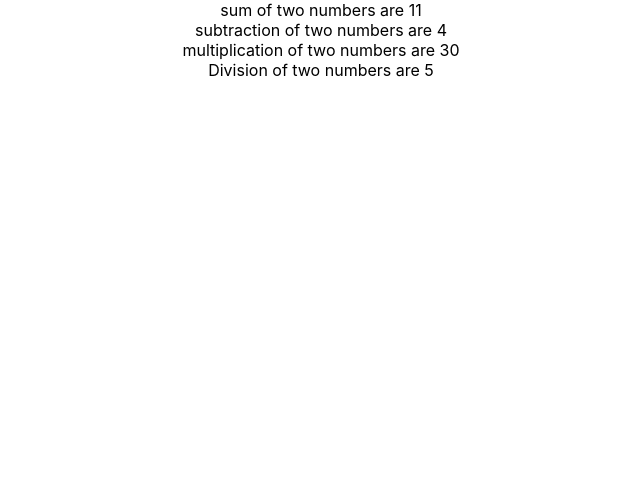
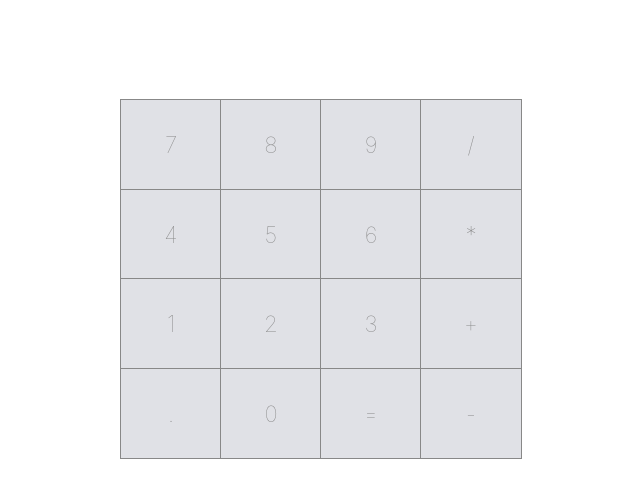
Before and after one commit to Reetika12/webOasis-Calculator-app, a React (Create React App) app: page / in a window 1280 px wide. Shown: the top 498 px of the page, without its empty margins (319-959 px from the left). Built offline with nearby package versions, Linux system fonts and the light colour scheme.

Commit message:
implemented structure of calculator

```diff
--- a/package.json
+++ b/package.json
@@ -3,6 +3,7 @@
   "version": "0.1.0",
   "private": true,
   "dependencies": {
+    "@material-ui/core": "^4.11.3",
     "@testing-library/jest-dom": "^5.11.4",
     "@testing-library/react": "^11.1.0",
     "@testing-library/user-event": "^12.1.10",
--- /dev/null
+++ b/src/Components/Button.css
@@ -0,0 +1,12 @@
+.button{
+    display: flex;
+    height: 4em;
+    flex: 1;
+    align-items: center;
+    justify-content: center;
+    font-weight: lighter;
+    font-size: 1.4em;
+    background-color: #e0e1e6;
+    color:#888;
+    outline: 1px solid #888;
+}
--- /dev/null
+++ b/src/Components/Button.js
@@ -0,0 +1,13 @@
+import React, { Component } from 'react'
+import './Button.css'
+class Button extends Component {
+    render() {
+        return (
+            <div className="button" >
+              {this.props.children}
+            </div>
+        )
+    }
+}
+
+export default Button
--- /dev/null
+++ b/src/Containers/ParentComponent.css
@@ -0,0 +1,15 @@
+.app{
+    display: flex;
+    justify-content: center;
+    align-items: center;
+    height: 100vh;
+    width: 100%;
+}
+.calcWrapper{
+    width:400px;
+    height:600px;
+}
+.row{
+    display: flex;
+    width:100%;
+}
--- a/src/Containers/ParentComponent.js
+++ b/src/Containers/ParentComponent.js
@@ -1,17 +1,37 @@
 import React, { Component } from 'react'
-import { add, sub, mult, divi} from '../Components/Calculator'
+import Button from '../Components/Button';
+import './ParentComponent.css'
+// import { add, sub, mult, divi} from '../Components/Calculator'
  class ParentComponent extends Component {
     render() {
         return (
-            <div>
-                sum of two numbers are {add(5,6)}
-                <br/>
-                subtraction of two numbers are {sub(8,4)}
-                <br/>
-                multiplication of two numbers are {mult(5,6)}
-                <br/>
-                Division of two numbers are {divi(10, 2)}
-                <br/>
+            <div className="app" >
+                <div className="calcWrapper">
+                    <div className="row">
+                        <Button>7</Button>
+                        <Button>8</Button>
+                        <Button>9</Button>
+                        <Button>/</Button>
+                    </div>
+                    <div className="row">
+                        <Button>4</Button>
+                        <Button>5</Button>
+                        <Button>6</Button>
+                        <Button>*</Button>
+                    </div>
+                    <div className="row">
+                        <Button>1</Button>
+                        <Button>2</Button>
+                        <Button>3</Button>
+                        <Button>+</Button>
+                    </div>
+                    <div className="row">
+                        <Button>.</Button>
+                        <Button>0</Button>
+                        <Button>=</Button>
+                        <Button>-</Button>
+                    </div>
+                </div>
             </div>
         )
     }
```
Also changed, not shown: 1 other file (tests, documents, lock files or other folders).
